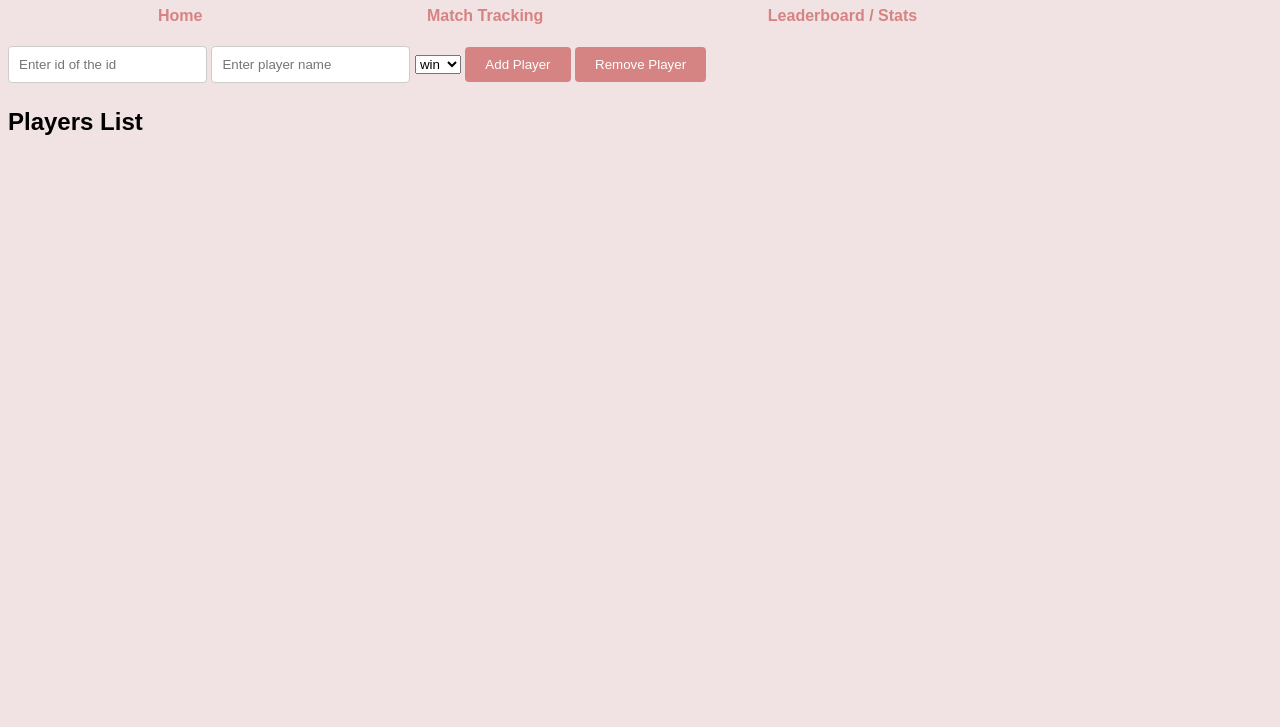
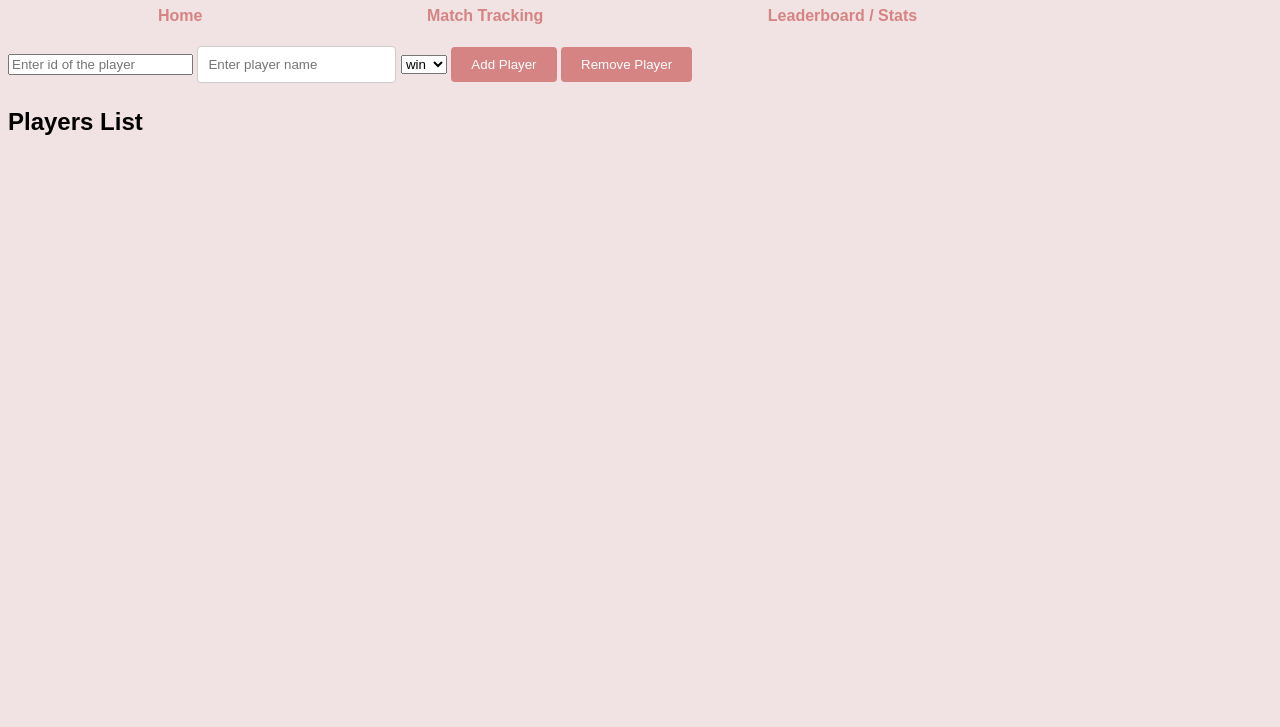
Before and after one commit to SUKIRDHA/badmitton-task, a website: page players.html in a window 1280 px wide. Shown: the part 73-800 px from the top of the page. Drawn offline with Linux system fonts and the light colour scheme.

Commit message:
corrected spelling issues

```diff
--- a/players.html
+++ b/players.html
@@ -18,7 +18,7 @@
 </ul>
     </nav>
     </header>
-    <input type="text" id="playerId" placeholder="Enter id of the id">
+    <input type="number" id="playerId" placeholder="Enter id of the player">
     <input type="text" id="playerName" placeholder="Enter player name">
     <select id="result">
         <option value="wins">win</option>
```
